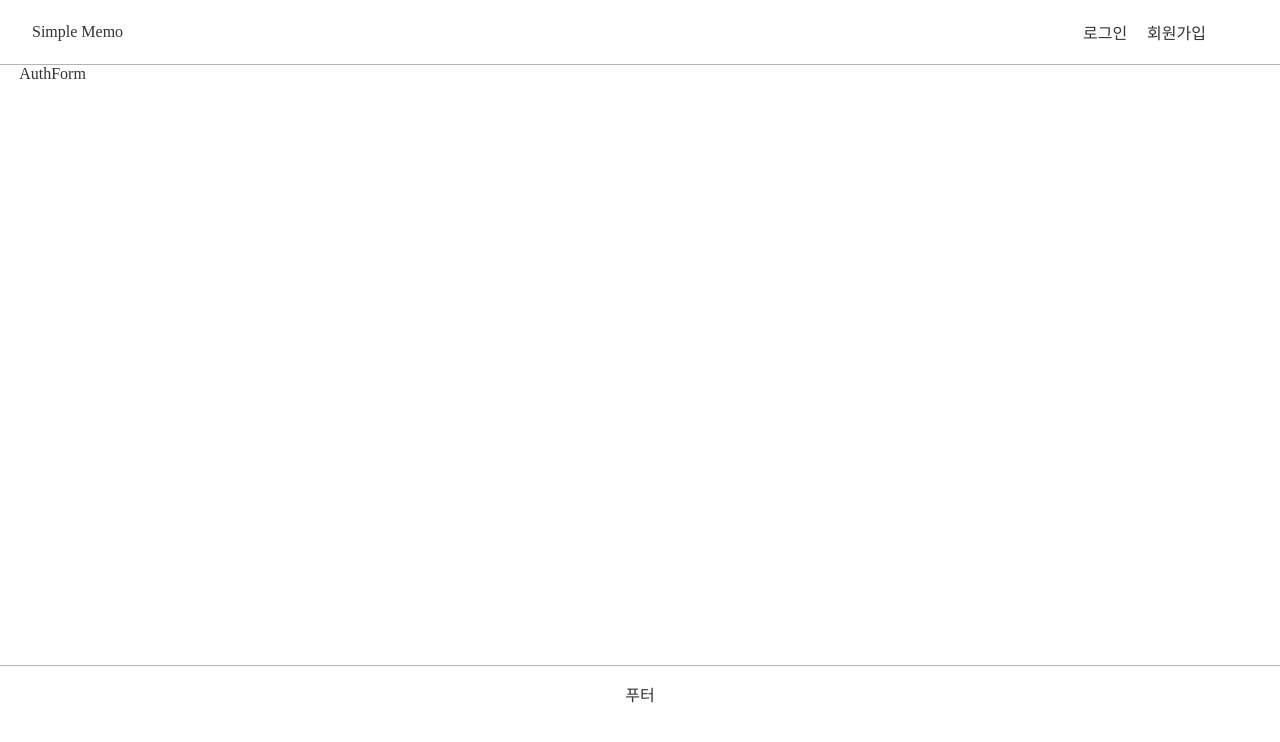
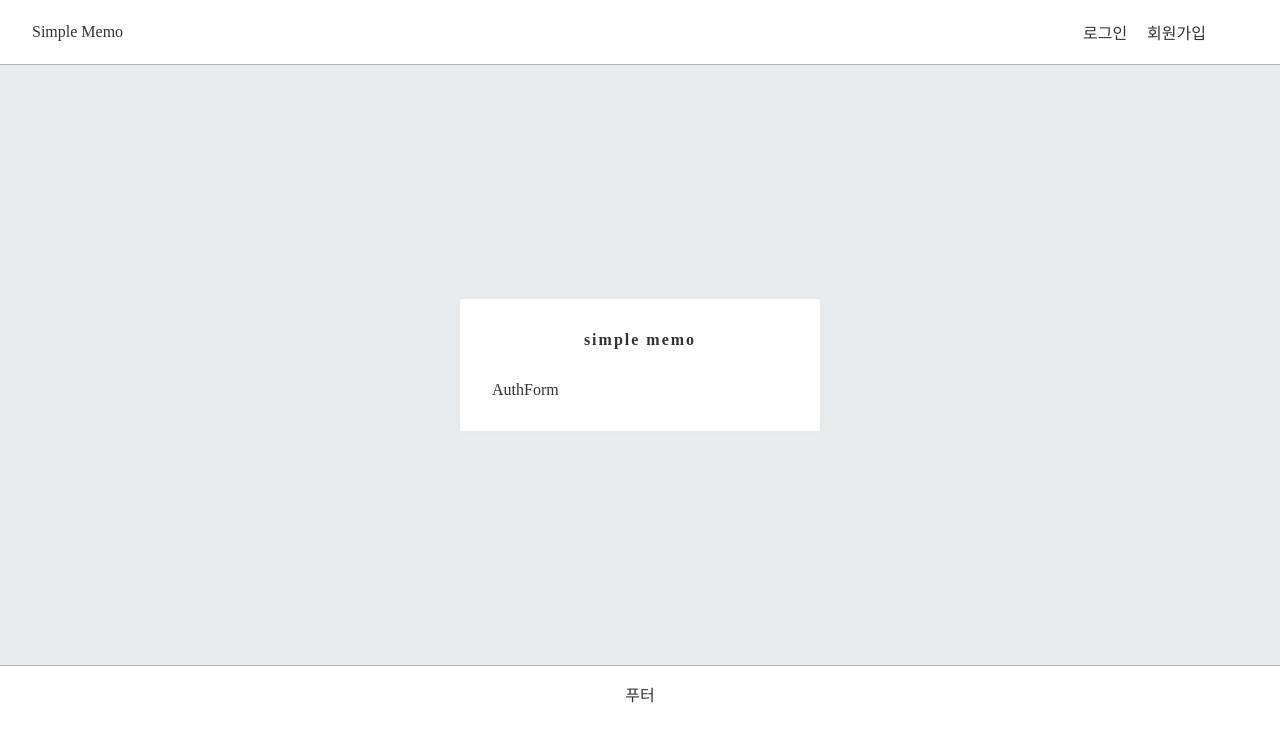
Before and after one commit to Lilian-Kim/portfolio, a React (Create React App) app: page /register in a window 1280 px wide. Shown: the top 742 px of the page. Built offline with nearby package versions, Linux system fonts and the light colour scheme.

Commit message:
- authform 스타일링 - 헤더 link 추가 - 헤더 css 수정

```diff
--- a/src/components/auth/AuthTemplate.js
+++ b/src/components/auth/AuthTemplate.js
@@ -1,16 +1,49 @@
 import React from 'react'
 import styled from 'styled-components'
+import { Link } from 'react-router-dom'
 
 // 회원가입/로그인 페이지의 레이아웃 담당 컴포넌트
 
-const AuthTemplateWrapper = styled.div``
+const AuthTemplateWrapper = styled.div`
+  position: absolute;
+  left: 0;
+  right: 0;
+  top: 0;
+  right: 0;
+  background-color: #e9ecef;
+  display: flex;
+  flex-derection: column;
+  justify-content: center;
+  align-items: center;
+  height:100%;
+`
 
-const AuthTemplate = ({children}) => {
-    return(
-        <AuthTemplateWrapper>
-            {children}
-        </AuthTemplateWrapper>
-    )
+const WhiteBox = styled.div`
+  .logo-area {
+    display: block;
+    padding-bottom: 2rem;
+    text-align: center;
+    font-weight: bold;
+    letter-spacing: 2px;
+  }
+  box-shadow: 0 0 8px rgba(0, 0, 0, 0.025);
+  padding: 2rem;
+  width: 360px;
+  background-color: #fff;
+  border-radius: 2px;
+`
+
+const AuthTemplate = ({ children }) => {
+  return (
+    <AuthTemplateWrapper>
+      <WhiteBox>
+        <div className="logo-area">
+          <Link to="/">simple memo</Link>
+        </div>
+        {children}
+      </WhiteBox>
+    </AuthTemplateWrapper>
+  )
 }
 
 export default AuthTemplate
--- a/src/components/common/MemoHeader.js
+++ b/src/components/common/MemoHeader.js
@@ -1,5 +1,5 @@
 import React, { useState } from 'react'
-import {NavLink} from 'react-router-dom'
+import {NavLink, Link} from 'react-router-dom'
 
 import 'styles/common/MemoHeader.scss'
 
@@ -16,7 +16,9 @@ const MemoHeader = () => {
         </button>
       </div>
       <div className="left">
+        <Link to="/">
         Simple Memo
+        </Link>
       </div>
       <nav className="">
         <ul>
--- a/src/styles/common/MemoHeader.scss
+++ b/src/styles/common/MemoHeader.scss
@@ -10,6 +10,8 @@
     position: fixed;
     top: 0;
     left: 0;
+    z-index:9999;
+    background-color:#fff;
     > div {
         &:first-child{
         display: none;
```
